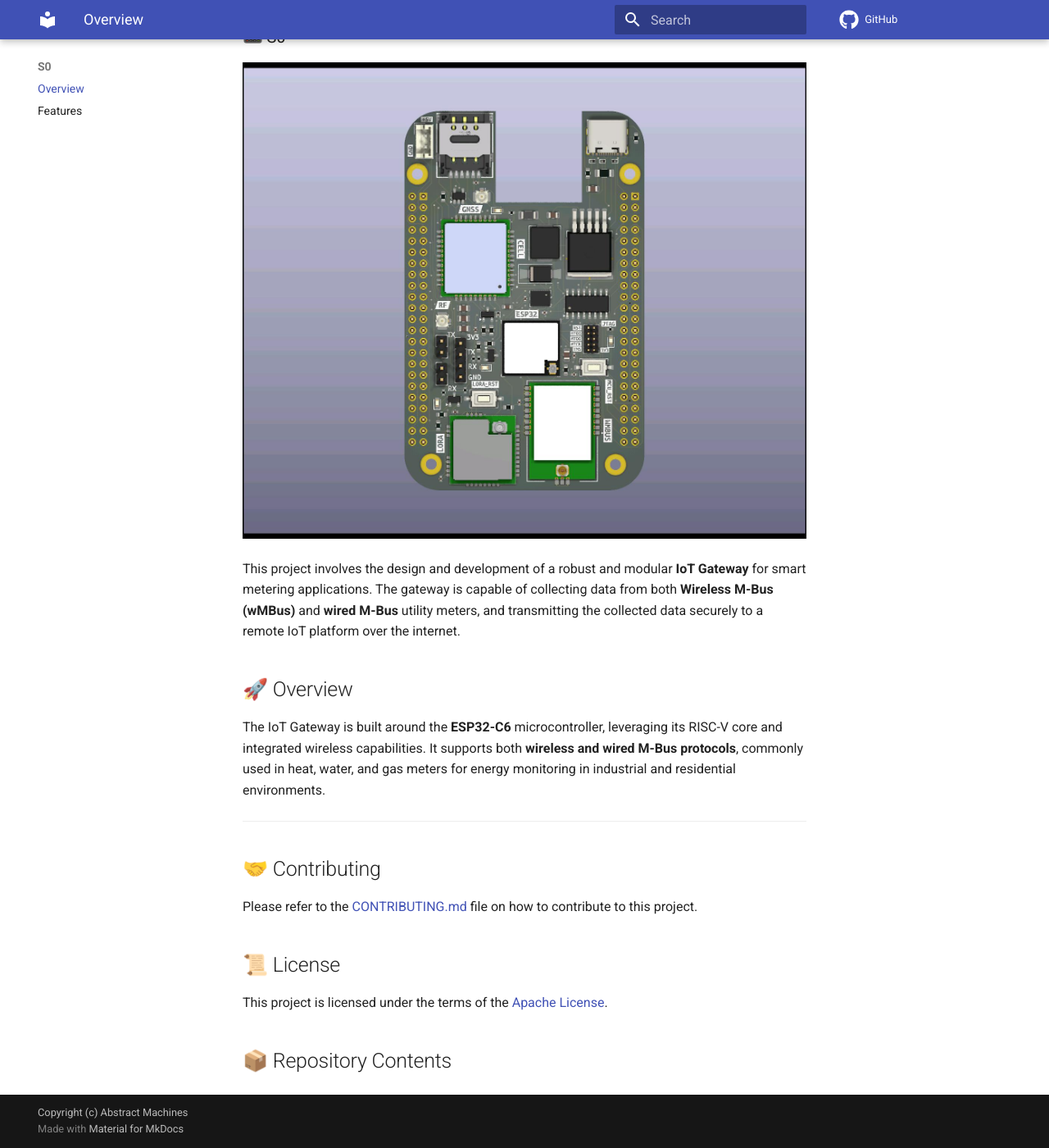
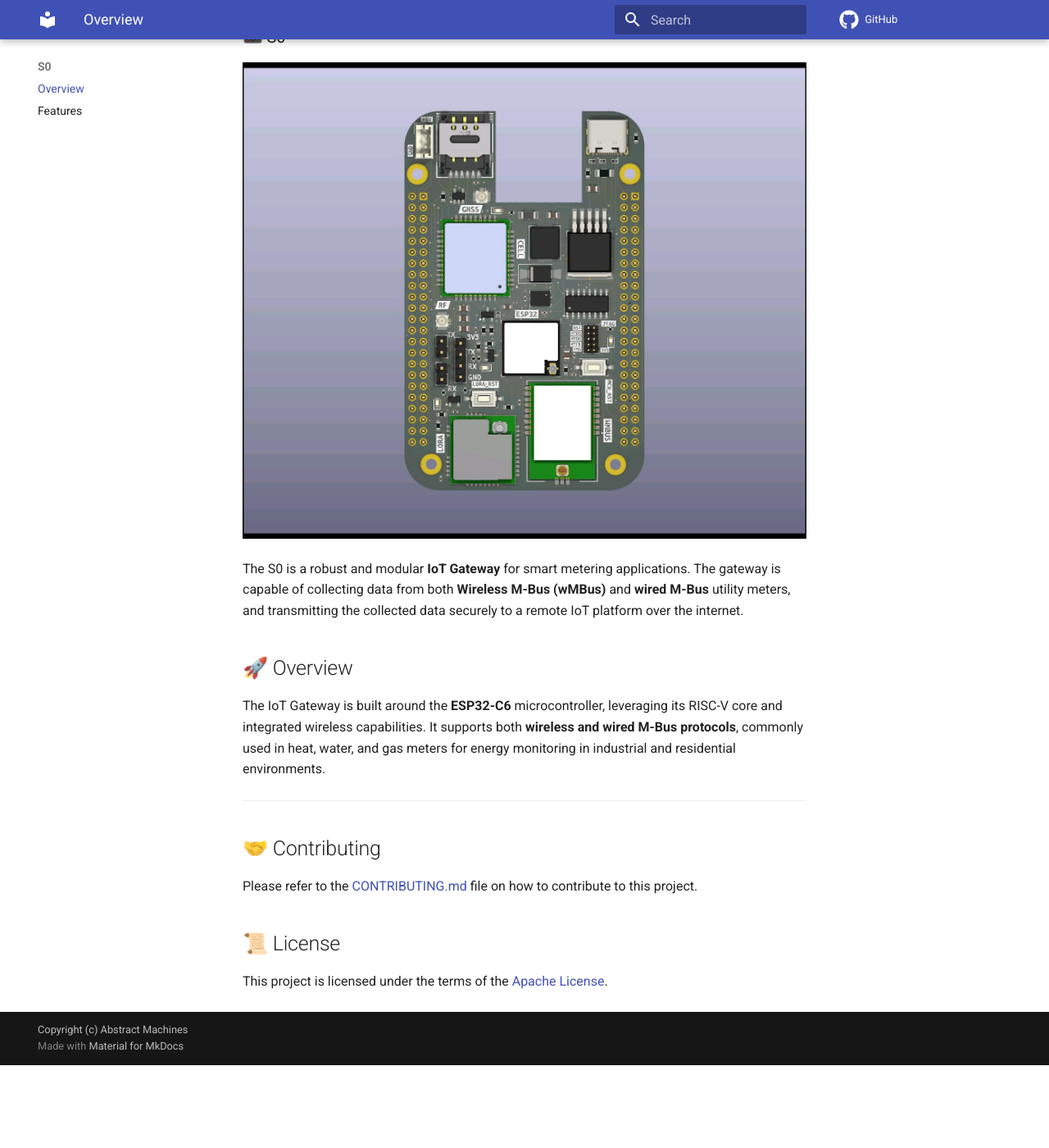
Before and after one commit to absmach/s0-docs, an MkDocs documentation site: the page built from docs/index.md, in a window 1280 px wide and 1400 px high, scrolled down 314 px. Shown: the whole window at 82% size. Built offline with MkDocs 1.6.1 and Material for MkDocs 9.7.7, drawn with Linux system fonts in a browser that asks for light colours; comment, search, counter and statistics services are not loaded; after the commit the page ends 1613 px from its top, so only the background shows below that.

```diff
--- a/docs/index.md
+++ b/docs/index.md
@@ -4,7 +4,7 @@ Documentation for S0 gateway
 ### 📟 S0
 ![IoT Gateway Block Diagram](/images/s0-front.jpg)
 
-This project involves the design and development of a robust and modular **IoT Gateway** for smart metering applications. The gateway is capable of collecting data from both **Wireless M-Bus (wMBus)** and **wired M-Bus** utility meters, and transmitting the collected data securely to a remote IoT platform over the internet.
+The S0 is a robust and modular **IoT Gateway** for smart metering applications. The gateway is capable of collecting data from both **Wireless M-Bus (wMBus)** and **wired M-Bus** utility meters, and transmitting the collected data securely to a remote IoT platform over the internet.
 
 
 ## 🚀 Overview
@@ -19,5 +19,3 @@ Please refer to the [CONTRIBUTING.md](https://github.com/absmach/.github/blob/ma
 ## 📜 License
 
 This project is licensed under the terms of the [Apache License](./LICENSE).
-
-## 📦 Repository Contents
```
Also changed, not shown: 1 other file.
